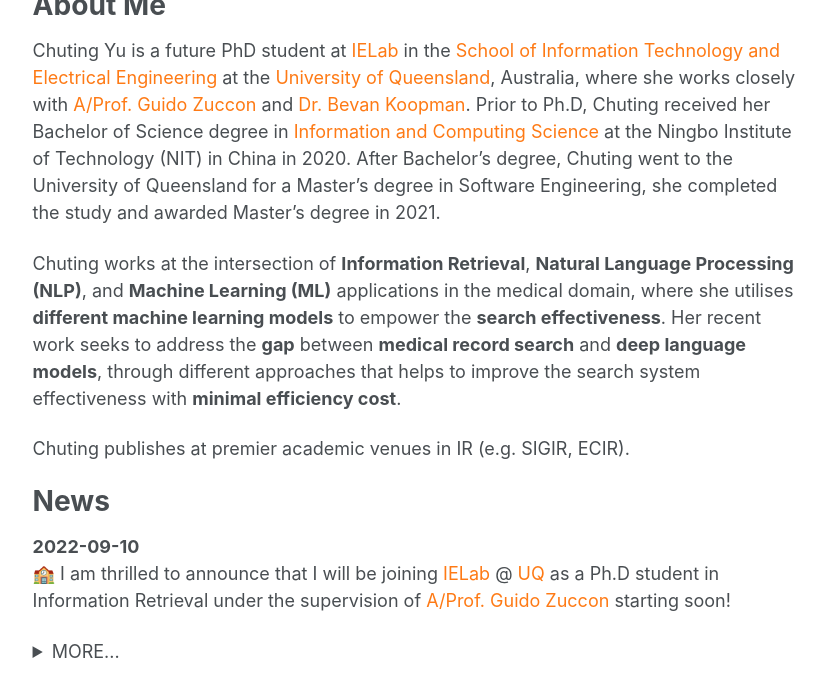
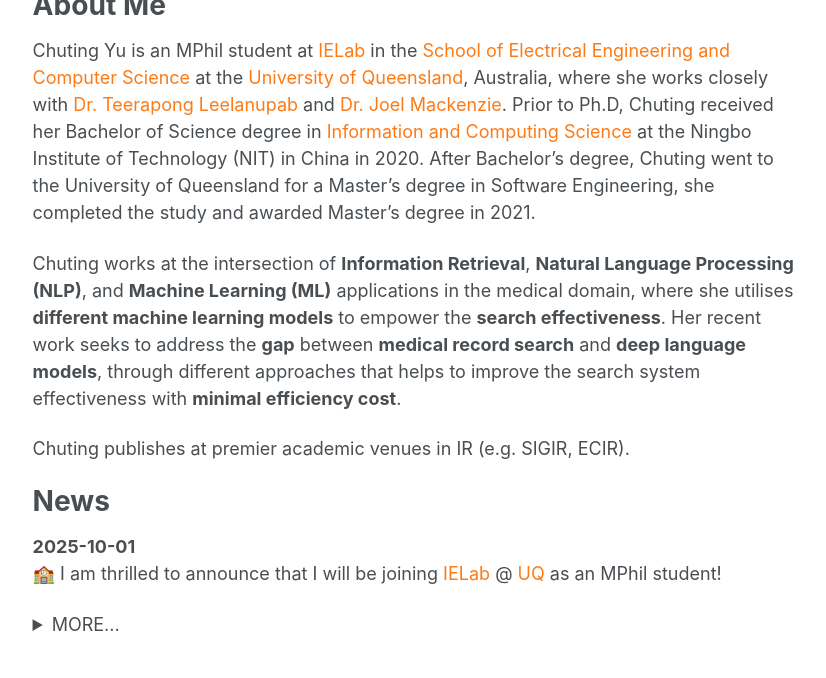
Before and after one commit to chutingyu/chutingyu.github.io, a Jekyll site: the page built from _pages/about.md, in a window 1280 px wide and 900 px high, cut to the strip 222-900 px from the top of the window. Shown: the whole strip, without its empty margins (249-1075 px from the left). Built offline with Jekyll 4.4.1, drawn with Linux system fonts in a browser that asks for light colours.

Commit message:
update about me

```diff
--- a/_pages/about.md
+++ b/_pages/about.md
@@ -14,7 +14,7 @@
 
 # About Me
 
-Chuting Yu is a future PhD student at <a href="http://ielab.io/" target="_blank">IELab</a> in the <a href="https://itee.uq.edu.au/" target="_blank">School of Information Technology and Electrical Engineering</a> at the <a href="https://www.uq.edu.au/" target="_blank">University of Queensland</a>, Australia, where she works closely with <a href="http://ielab.io/people/guido-zuccon" target="_blank">A/Prof. Guido Zuccon</a> and <a href="http://bevankoopman.github.io/" target="_blank">Dr. Bevan Koopman</a>. Prior to Ph.D, Chuting received her Bachelor of Science degree in <a href="https://www.nbt.edu.cn/" target="_blank">Information and Computing Science</a> at the Ningbo Institute of Technology (NIT) in China in 2020. After Bachelor's degree, Chuting went to the University of Queensland for a Master's degree in Software Engineering, she completed the study and awarded Master's degree in 2021.
+Chuting Yu is an MPhil student at <a href="http://ielab.io/" target="_blank">IELab</a> in the <a href="https://eecs.uq.edu.au/" target="_blank">School of Electrical Engineering and Computer Science</a> at the <a href="https://www.uq.edu.au/" target="_blank">University of Queensland</a>, Australia, where she works closely with <a href="https://ielab.io/people/teerapong-leelanupab" target="_blank">Dr. Teerapong Leelanupab</a> and <a href="https://jmmackenzie.io" target="_blank">Dr. Joel Mackenzie</a>. Prior to Ph.D, Chuting received her Bachelor of Science degree in <a href="https://www.nbt.edu.cn/" target="_blank">Information and Computing Science</a> at the Ningbo Institute of Technology (NIT) in China in 2020. After Bachelor's degree, Chuting went to the University of Queensland for a Master's degree in Software Engineering, she completed the study and awarded Master's degree in 2021.
 
 Chuting works at the intersection of **Information Retrieval**, **Natural Language Processing (NLP)**, and **Machine Learning (ML)** applications in the medical domain, where she utilises **different machine learning models** to empower the **search effectiveness**. Her recent work seeks to address the **gap** between **medical record search** and **deep language models**, through different approaches that helps to improve the search system effectiveness with **minimal efficiency cost**.
 
@@ -22,7 +22,7 @@
 
 
 # News
-<b>2022-09-10</b> <br> 🏫 I am thrilled to announce that I will be joining <a href="http://ielab.io/" target="_blank">IELab</a> @ <a href="https://www.uq.edu.au/" target="_blank">UQ</a> as a Ph.D student in Information Retrieval under the supervision of <a href="http://ielab.io/people/guido-zuccon" target="_blank">A/Prof. Guido Zuccon</a> starting soon!
+<b>2025-10-01</b> <br> 🏫 I am thrilled to announce that I will be joining <a href="http://ielab.io/" target="_blank">IELab</a> @ <a href="https://www.uq.edu.au/" target="_blank">UQ</a> as an MPhil student!
 <details class="page__news">
   <summary>MORE...</summary>
   <ul>
```
